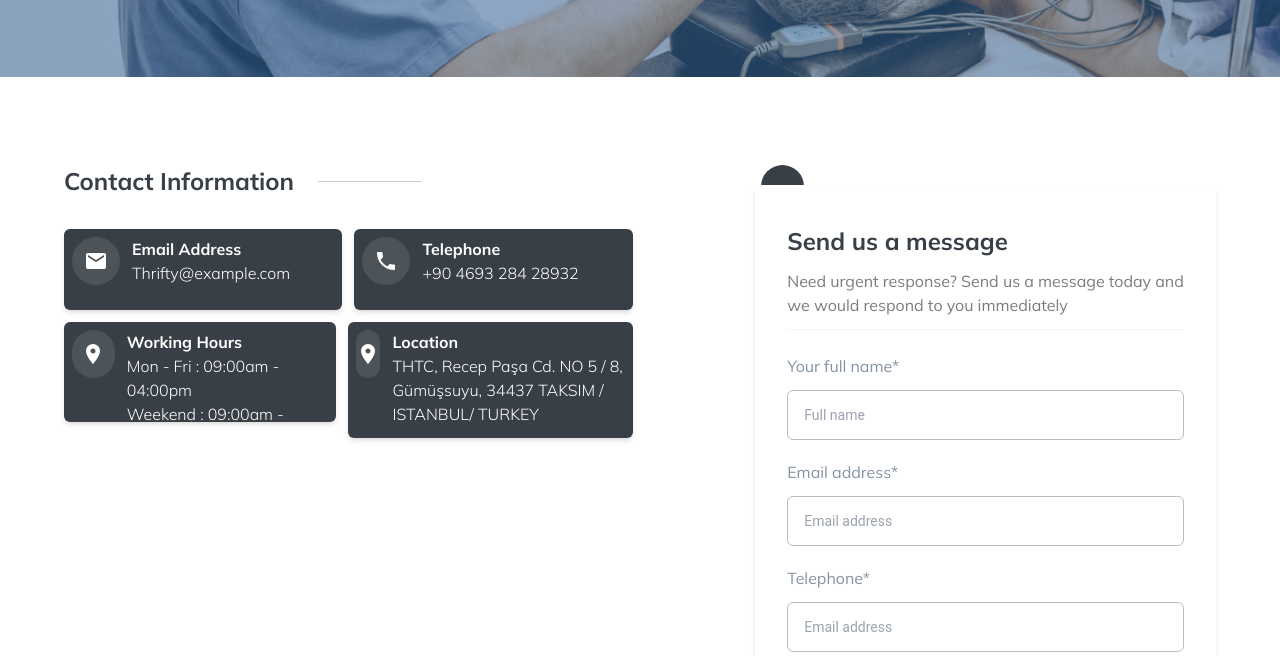
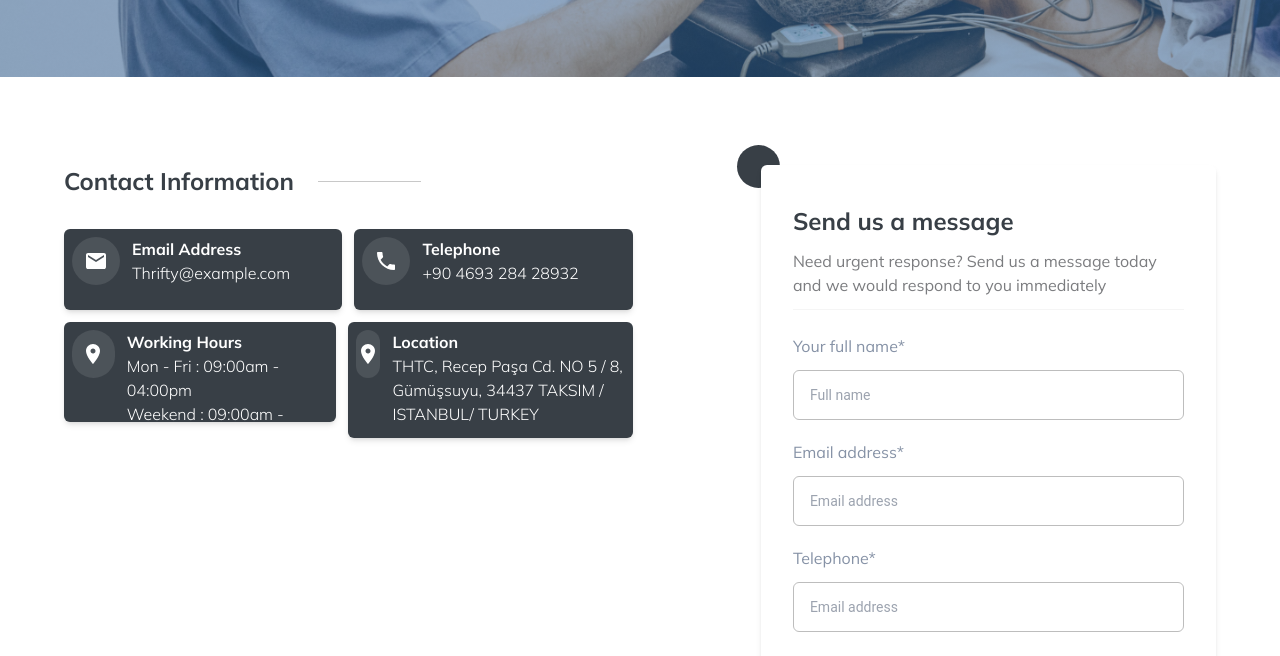
Before and after one commit to Hennydev/turkishmedicine, a website: page src/contact.html in a window 1280 px wide. Shown: the part 288-944 px from the top of the page. Drawn offline with nearby package versions, Linux system fonts and the light colour scheme.

```diff
--- a/src/contact.html
+++ b/src/contact.html
@@ -418,7 +418,7 @@
       </div>
     </div>
     <div
-      class="md:w-[90%] flex md:flex-row flex-col py-12 mb-32 space-x-32 h-[95vh] relative my-10 w-[95%] lg:w-[90%] mx-auto"
+      class="md:w-[90%] flex md:flex-row flex-col py-12 mb-32 space-x-32 h-[95vh]  my-10 w-[95%] lg:w-[90%] mx-auto"
     >
       <div class="flex flex-col w-[50%]">
         <div class="flex flex-row items-center space-x-6">
@@ -564,10 +564,10 @@
         </div>
       </div>
 
-      <div class="w-[40%]">
-        <div class="h-[43px] w-[43px] rounded-full bg-[#383F46]"></div>
+      <div class="w-[40%] relative">
+
         <div
-          class="pointer-events-auto flex flex-col rounded-[6px] absolute right-0 top-[68px] w-[40%] border-none bg-white text-current shadow-md outline-none dark:bg-neutral-600"
+          class="pointer-events-auto flex flex-col rounded-[6px]   w-full  border-none bg-white text-current shadow-md outline-none dark:bg-neutral-600"
         >
           <div
             class="flex flex-shrink-0 items-center justify-between pt-10 border-opacity-100 px-8 dark:border-opacity-50"
@@ -703,6 +703,7 @@
               Send message
             </button>
           </div>
+                  <div class="h-[43px] w-[43px] absolute -top-5 -z-10 -left-6  rounded-full bg-[#383F46]"></div>
         </div>
       </div>
     </div>
```
Also changed, not shown: dist/output.css.
